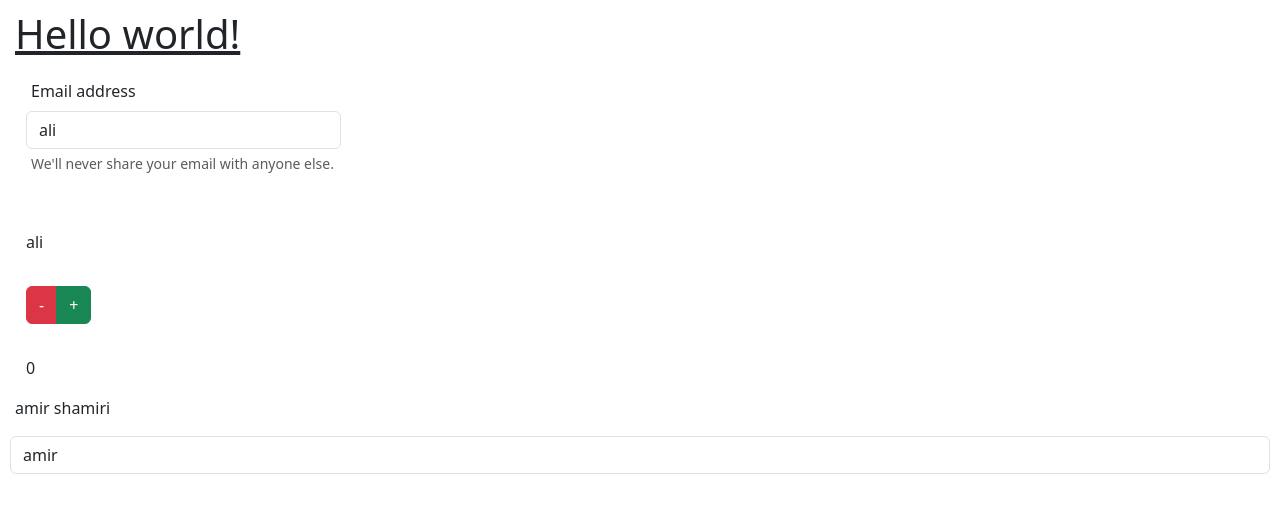
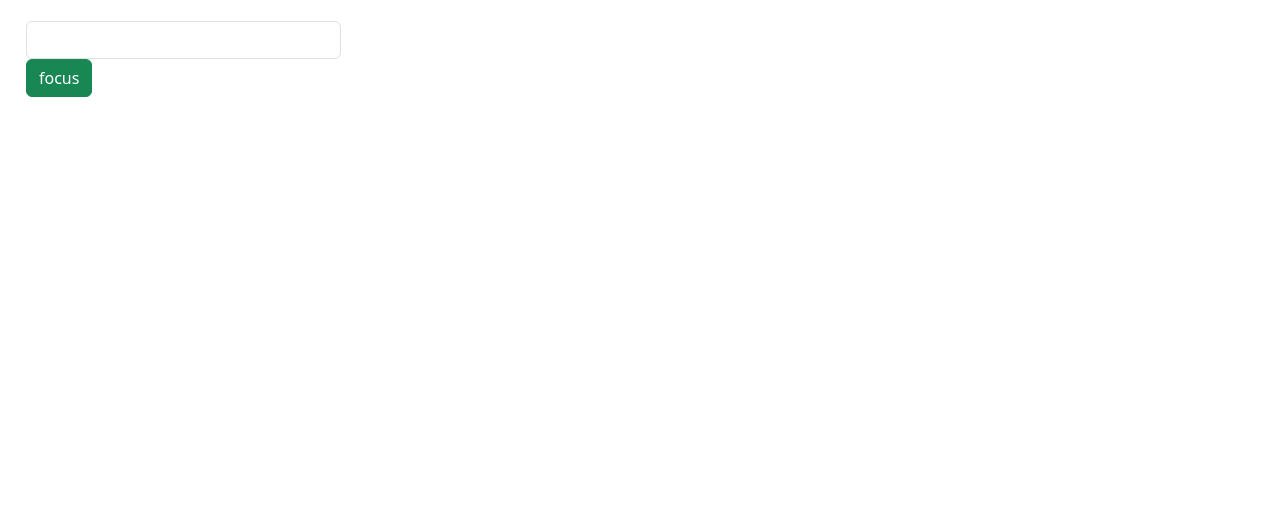
Before and after one commit to Amir-FF/vue-exercise, a Vue app: page / in a window 1280 px wide. Shown: the top 512 px of the page. Built offline with nearby package versions, Linux system fonts and the light colour scheme.

Commit message:
add template ref

```diff
--- a/src/App.vue
+++ b/src/App.vue
@@ -1,55 +1,24 @@
 <script setup>
   import { computed, ref, watch } from "vue";
 
-  const name = ref("ali");
-  const num = ref(0);
-  const firstName = ref("amir");
-  const lastName = ref("shamiri");
-
-  watch(num, (newValue, oldValue) => {
-    console.log(oldValue, newValue);
-  });
-
-  const getFullName = computed((prev) => {
-    console.log("prev value, ", prev);
-    console.log("getFullName was called");
-    return firstName.value + " " + lastName.value;
-  });
+  const inputEl = ref(null);
+  const focusInput = () => {
+    inputEl.value.focus();
+  };
 </script>
 
 <template>
-  <h1 class="text-3xl font-bold underline">Hello world!</h1>
-
   <div class="m-3 w-25">
-    <label for="exampleInputEmail1" class="form-label">Email address</label>
     <input
-      v-model="name"
+      ref="inputEl"
       type="text"
       class="form-control"
       id="exampleInputEmail1"
-      aria-describedby="emailHelp"
     />
-    <div id="emailHelp" class="form-text">
-      We'll never share your email with anyone else.
-    </div>
+    <button @click="focusInput" type="button" class="btn btn-success">
+      focus
+    </button>
   </div>
-
-  <br />
-
-  <p class="m-3">{{ name }}</p>
-
-  <div
-    class="btn-group m-3"
-    role="group"
-    aria-label="Basic mixed styles example"
-  >
-    <button type="button" class="btn btn-danger" @click="num--">-</button>
-    <button type="button" class="btn btn-success" @click="num++">+</button>
-  </div>
-  <p class="m-3">{{ num }}</p>
-
-  <p>{{ getFullName }}</p>
-  <input class="form-control" type="text" v-model="firstName" />
 </template>
 
 <style>
```
